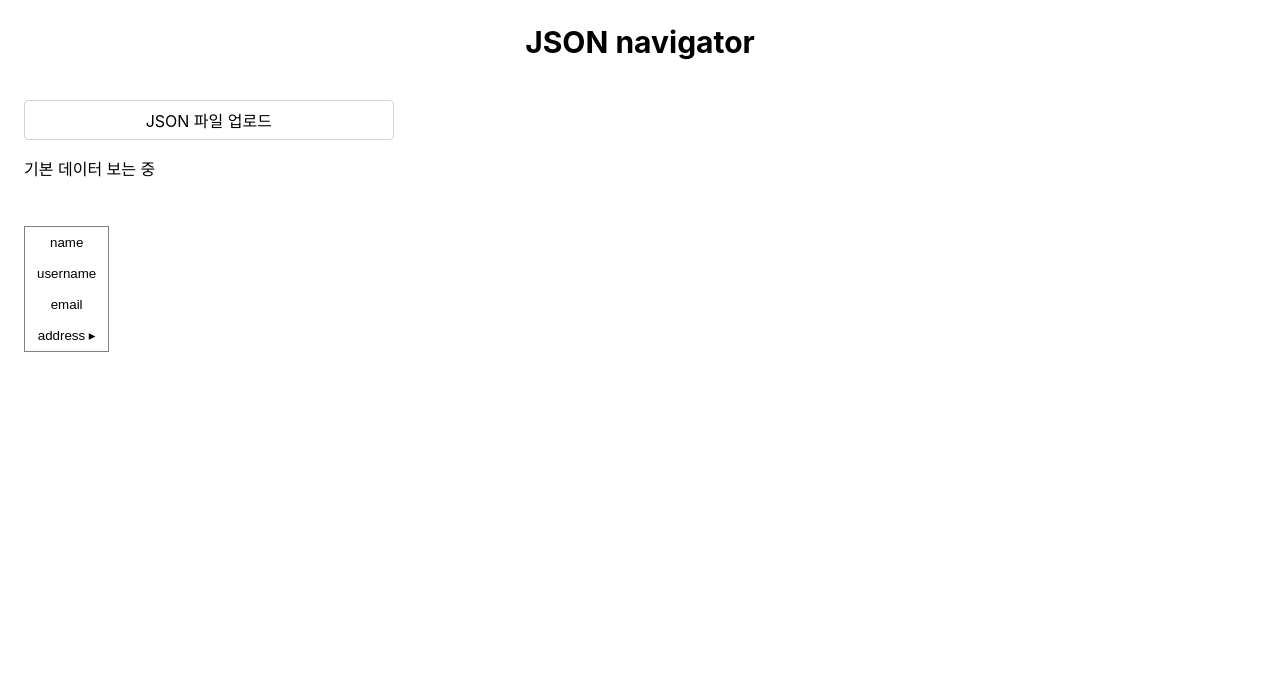
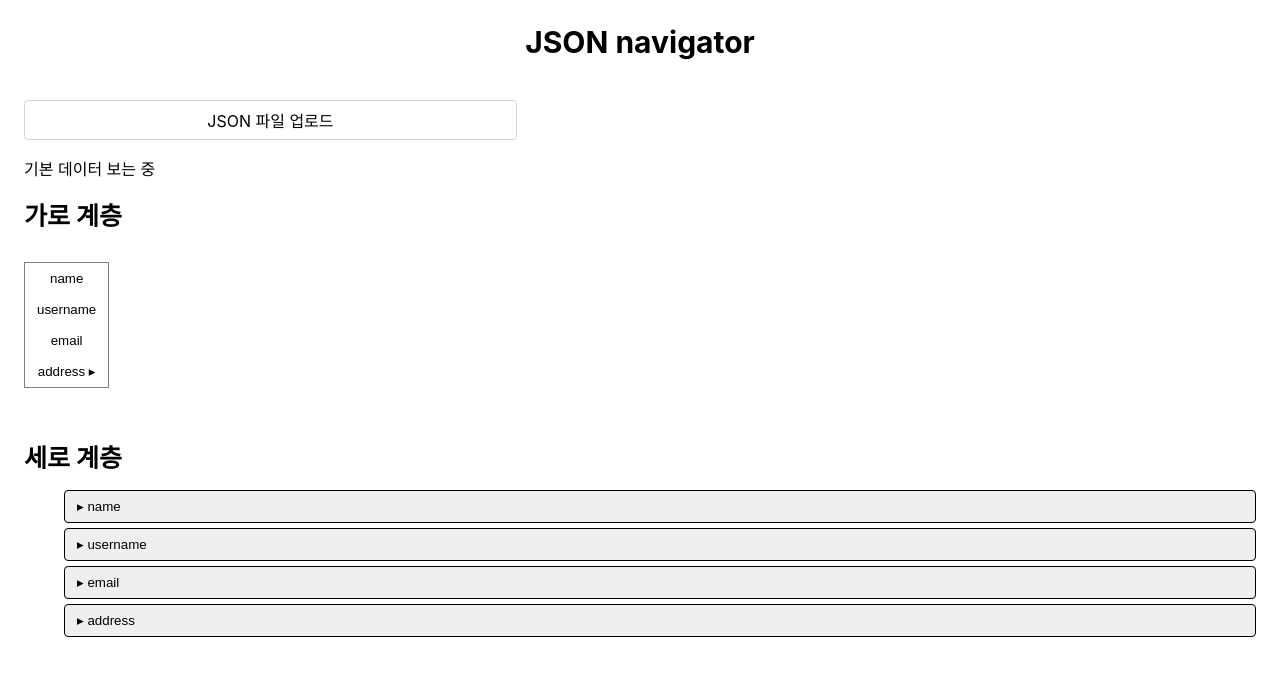
Before and after one commit to Jeje01/json-navigator, a React (Create React App) app: page / in a window 1280 px wide. Shown: the top 676 px of the page. Built offline with nearby package versions, Linux system fonts and the light colour scheme.

Commit message:
세로 계층 추가

```diff
--- a/src/components/Home/Home.tsx
+++ b/src/components/Home/Home.tsx
@@ -3,6 +3,7 @@ import React, { useEffect, useState } from "react";
 import { handleJSON } from "../../utils";
 import HorizontalList from "../HorizontalList/HorizontalList";
 import "./home.scss";
+import VerticalList from "../VerticalList/VerticalList";
 
 const Home = () => {
   const [hierarchy, setHierarchy] = useState<object>()
@@ -32,7 +33,10 @@ const Home = () => {
         <input type="file" accept=".json" id="upload_json" onChange={changeHandler} />
         <p>{`${currentFileName || "기본 데이터"} 보는 중`}</p>
       </section>
+      <h2>가로 계층</h2>
       <HorizontalList key={currentFileName} hierarchy={hierarchy} />
+      <h2>세로 계층</h2>
+      <VerticalList key={currentFileName} hierarchy={hierarchy} />
     </div>
   ) : <>Loading...</>
 }
--- a/src/components/Home/home.scss
+++ b/src/components/Home/home.scss
@@ -6,9 +6,15 @@
     margin: 0 0 40px;
   }
 
+  h2 {
+    font-size: 25px;
+    text-align: left;
+    margin: 0;
+  }
+
   .json-info {
     text-align: left;
-    width: 30%;
+    width: 40%;
 
     label {
       display: flex;
--- a/src/components/HorizontalList/HorizontalList.tsx
+++ b/src/components/HorizontalList/HorizontalList.tsx
@@ -2,13 +2,13 @@ import React, { useState } from "react";
 import Element from "./Element";
 import "./horizontal-list.scss";
 
-interface IList {
+interface IHorizontalList {
   hierarchy: object;
 }
 
 const HorizontalList = ({
   hierarchy,
-}: IList) => {
+}: IHorizontalList) => {
   const [currentValue, setCurrentValue] = useState<string | object>("")
   const changeCurrentValue = (value: string | object) => setCurrentValue(value)
   const [selectedElement, setSelectedElement] = useState<string>()
--- a/src/components/HorizontalList/horizontal-list.scss
+++ b/src/components/HorizontalList/horizontal-list.scss
@@ -1,5 +1,5 @@
 .horizontal-list {
-  margin-right: 10px;
+  margin: 0 10px 50px 0;
   display: flex;
   ul, .text {
     border: 1px solid grey;
--- /dev/null
+++ b/src/components/VerticalList/VerticalElement.tsx
@@ -0,0 +1,34 @@
+import React, { useState } from "react";
+import "./vertical-element.scss";
+import VerticalList from "./VerticalList";
+
+interface IVerticalElement {
+  keyName: string;
+  value: string | object;
+}
+
+const VerticalElement = ({
+  keyName,
+  value,
+}: IVerticalElement) => {
+  const [open, setOpen] = useState<boolean>(false)
+  const chevron = open ? "▼ " : "▸ "
+  const onClickHandler = () => {
+    setOpen(!open)
+  }
+
+  const child = (
+    typeof value === "string" ? <span className="value">{value}</span> : <VerticalList hierarchy={value} />
+  )
+
+  return (
+    <li className="vertical-element">
+      <button onClick={onClickHandler}>
+        {`${chevron}${keyName}`}
+      </button>
+      {open && child}
+    </li>
+  )
+}
+
+export default VerticalElement
--- /dev/null
+++ b/src/components/VerticalList/VerticalList.tsx
@@ -0,0 +1,24 @@
+import React, { useState } from "react";
+import VerticalElement from "./VerticalElement";
+
+interface IVerticalList {
+  hierarchy: object;
+}
+
+const VerticalList = ({
+  hierarchy,
+}: IVerticalList) => {
+
+  return (
+    <section className="vertical-list">
+      <ul>
+        {Object.keys(hierarchy).map((key) => (
+          // @ts-ignore
+          <VerticalElement key={key} keyName={key} value={hierarchy[key]} />
+        ))}
+      </ul>
+    </section>
+  )
+};
+
+export default VerticalList
--- /dev/null
+++ b/src/components/VerticalList/vertical-element.scss
@@ -0,0 +1,17 @@
+.vertical-element {
+  list-style: none;
+  display: flex;
+  flex-direction: column;
+
+  button, .value {
+    padding: 8px 12px;
+    margin-bottom: 5px;
+    border: 1px solid black;
+    border-radius: 4px;
+    text-align: left;
+    height: fit-content;
+  }
+  .value {
+    margin-left: 30px;
+  }
+}
```
Also changed, not shown: src/components/VerticalList/vertical-list.scss (added).
